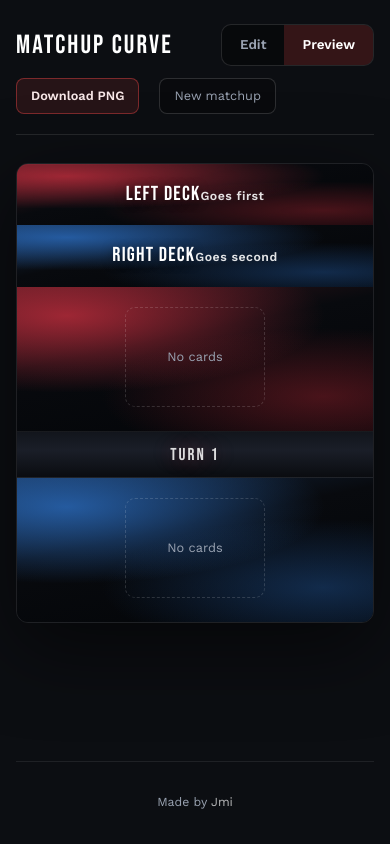
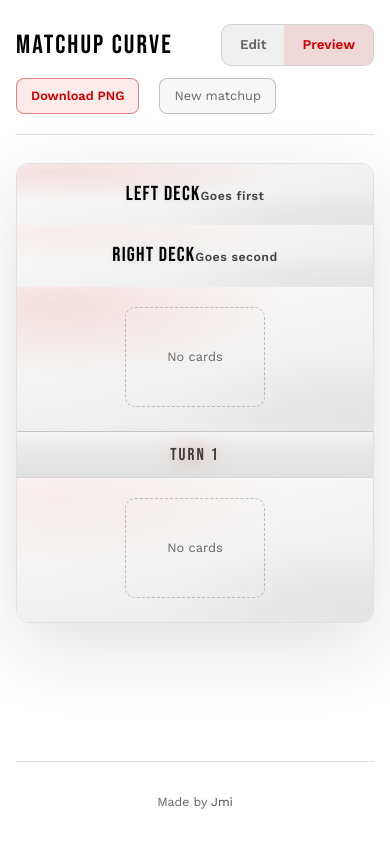
Before and after one commit to JimmyLieu/optcg-turn-simulator, a React (Vite) app: page / in a window 390 px wide. Both pictures are taken after a click on the tab "Preview". Built offline with nearby package versions, Linux system fonts and the light colour scheme.

Commit message:
Color Swap

```diff
--- a/src/App.css
+++ b/src/App.css
@@ -21,7 +21,7 @@
 .app-footer {
   margin-top: auto;
   padding-top: 32px;
-  border-top: 1px solid rgba(255, 255, 255, 0.08);
+  border-top: 1px solid var(--border);
 }
 
 .app-footer__credit {
@@ -32,12 +32,12 @@
 }
 
 .app-footer__credit a {
-  color: rgba(255, 255, 255, 0.72);
+  color: var(--text-soft);
   text-decoration: none;
 }
 
 .app-footer__credit a:hover {
-  color: #fff;
+  color: var(--text);
   text-decoration: underline;
 }
 
@@ -48,7 +48,7 @@
   gap: 12px 20px;
   margin-bottom: 28px;
   padding-bottom: 20px;
-  border-bottom: 1px solid rgba(255, 255, 255, 0.1);
+  border-bottom: 1px solid var(--border);
 }
 
 .app-toolbar__title {
@@ -56,7 +56,7 @@
   font-family: 'Bebas Neue', sans-serif;
   font-size: 1.75rem;
   letter-spacing: 0.08em;
-  color: #fff;
+  color: var(--text);
   flex: 1 1 auto;
   min-width: 8rem;
 }
@@ -64,9 +64,9 @@
 .app-toolbar__tabs {
   display: inline-flex;
   border-radius: 10px;
-  border: 1px solid rgba(255, 255, 255, 0.12);
+  border: 1px solid var(--border);
   overflow: hidden;
-  background: rgba(0, 0, 0, 0.35);
+  background: var(--bg-surface);
 }
 
 .app-toolbar__tab {
@@ -81,12 +81,12 @@
 }
 
 .app-toolbar__tab:hover {
-  color: #fff;
+  color: var(--text);
 }
 
 .app-toolbar__tab.is-active {
-  background: rgba(230, 69, 69, 0.2);
-  color: #fff;
+  background: rgba(var(--accent-rgb), 0.1);
+  color: var(--accent);
 }
 
 .app-toolbar__download {
@@ -95,15 +95,15 @@
   font-weight: 600;
   padding: 8px 14px;
   border-radius: 8px;
-  border: 1px solid rgba(230, 69, 69, 0.45);
-  background: rgba(230, 69, 69, 0.12);
-  color: #f8e8e8;
+  border: 1px solid rgba(var(--accent-rgb), 0.45);
+  background: rgba(var(--accent-rgb), 0.08);
+  color: var(--accent);
   cursor: pointer;
 }
 
 .app-toolbar__download:hover:not(:disabled) {
-  background: rgba(230, 69, 69, 0.22);
-  border-color: rgba(230, 69, 69, 0.6);
+  background: rgba(var(--accent-rgb), 0.22);
+  border-color: rgba(var(--accent-rgb), 0.6);
 }
 
 .app-toolbar__download:disabled {
@@ -116,15 +116,15 @@
   font-size: 0.85rem;
   padding: 8px 14px;
   border-radius: 8px;
-  border: 1px solid rgba(255, 255, 255, 0.15);
-  background: rgba(0, 0, 0, 0.25);
+  border: 1px solid var(--border-strong);
+  background: var(--bg-elevated);
   color: var(--muted);
   cursor: pointer;
 }
 
 .app-toolbar__reset:hover {
-  color: #fff;
-  border-color: rgba(255, 255, 255, 0.28);
+  color: var(--text);
+  border-color: var(--border-strong);
 }
 
 /* Editor */
@@ -144,7 +144,7 @@
   margin: 0;
   font-size: 1.1rem;
   font-weight: 600;
-  color: #fff;
+  color: var(--text);
 }
 
 .mu-editor__hint {
@@ -157,8 +157,8 @@
   font-size: 0.8rem;
   padding: 2px 6px;
   border-radius: 4px;
-  background: rgba(255, 255, 255, 0.06);
-  color: #e8eaef;
+  background: var(--bg-surface);
+  color: var(--text);
 }
 
 .mu-editor__label {
@@ -167,7 +167,7 @@
   gap: 6px;
   font-size: 0.82rem;
   font-weight: 600;
-  color: rgba(255, 255, 255, 0.85);
+  color: var(--text-soft);
 }
 
 .mu-editor__input,
@@ -177,14 +177,14 @@
   font-weight: 400;
   padding: 10px 12px;
   border-radius: 8px;
-  border: 1px solid rgba(255, 255, 255, 0.12);
-  background: rgba(0, 0, 0, 0.35);
-  color: #fff;
+  border: 1px solid var(--border);
+  background: var(--bg-surface);
+  color: var(--text);
 }
 
 .mu-editor__input:focus,
 .mu-editor__select:focus {
-  outline: 2px solid rgba(230, 69, 69, 0.45);
+  outline: 2px solid rgba(var(--accent-rgb), 0.45);
   outline-offset: 1px;
 }
 
@@ -204,8 +204,8 @@
 .mu-editor__section--turn-order {
   padding: 16px 18px;
   border-radius: 12px;
-  border: 1px solid rgba(255, 255, 255, 0.1);
-  background: rgba(0, 0, 0, 0.2);
+  border: 1px solid var(--border);
+  background: var(--bg-surface);
 }
 
 .mu-editor__deck--leader {
@@ -218,13 +218,13 @@
   margin-bottom: 14px;
   min-height: 200px;
   border-radius: 12px;
-  border: 1px solid rgba(255, 255, 255, 0.1);
-  background: rgba(0, 0, 0, 0.35);
+  border: 1px solid var(--border);
+  background: var(--bg-surface);
   overflow: hidden;
 }
 
 .mu-editor__leader-frame.has-id {
-  border-color: rgba(255, 255, 255, 0.18);
+  border-color: var(--border-strong);
 }
 
 .mu-editor__leader-art {
@@ -251,14 +251,14 @@
   margin: 0 0 8px;
   font-size: 0.9rem;
   font-weight: 600;
-  color: #e8eaef;
+  color: var(--text);
   line-height: 1.35;
 }
 
 .mu-editor__leader-warn {
   margin: 0;
   font-size: 0.78rem;
-  color: #f0b8b8;
+  color: var(--accent-soft);
 }
 
 .mu-editor__leader-search {
@@ -284,9 +284,9 @@
   max-height: 240px;
   overflow-y: auto;
   border-radius: 10px;
-  border: 1px solid rgba(255, 255, 255, 0.14);
-  background: #141820;
-  box-shadow: 0 12px 40px rgba(0, 0, 0, 0.55);
+  border: 1px solid var(--border-strong);
+  background: var(--bg-elevated);
+  box-shadow: var(--shadow);
 }
 
 .mu-editor__leader-result {
@@ -298,7 +298,7 @@
   padding: 10px 12px;
   border: none;
   background: transparent;
-  color: #e8eaef;
+  color: var(--text);
   font: inherit;
   text-align: left;
   cursor: pointer;
@@ -306,7 +306,7 @@
 
 .mu-editor__leader-result:hover,
 .mu-editor__leader-result:focus-visible {
-  background: rgba(230, 69, 69, 0.15);
+  background: rgba(var(--accent-rgb), 0.15);
   outline: none;
 }
 
@@ -337,8 +337,8 @@
   margin: 0;
   padding: 16px 18px;
   border-radius: 12px;
-  border: 1px solid rgba(255, 255, 255, 0.1);
-  background: rgba(0, 0, 0, 0.25);
+  border: 1px solid var(--border);
+  background: var(--bg-elevated);
   display: flex;
   flex-direction: column;
   gap: 12px;
@@ -349,7 +349,7 @@
   font-family: 'Bebas Neue', sans-serif;
   font-size: 1.1rem;
   letter-spacing: 0.06em;
-  color: #fff;
+  color: var(--text);
 }
 
 .mu-editor__turns {
@@ -364,8 +364,8 @@
 .mu-editor__turn {
   padding: 18px;
   border-radius: 12px;
-  border: 1px solid rgba(255, 255, 255, 0.08);
-  background: rgba(255, 255, 255, 0.03);
+  border: 1px solid var(--border);
+  background: var(--bg-inset);
 }
 
 .mu-editor__turn-head {
@@ -380,7 +380,7 @@
   font-family: 'Bebas Neue', sans-serif;
   font-size: 1.25rem;
   letter-spacing: 0.1em;
-  color: #fff;
+  color: var(--text);
 }
 
 .mu-editor__turn-grid {
@@ -402,8 +402,8 @@
   margin: 6px 0 6px 4px;
   padding: 6px 10px;
   border-radius: 8px;
-  border: 1px dashed rgba(255, 255, 255, 0.14);
-  background: rgba(0, 0, 0, 0.15);
+  border: 1px dashed var(--border-strong);
+  background: var(--bg-inset);
 }
 
 .mu-editor__join-gap-label {
@@ -411,7 +411,7 @@
   font-weight: 700;
   text-transform: uppercase;
   letter-spacing: 0.05em;
-  color: rgba(255, 255, 255, 0.55);
+  color: var(--muted);
 }
 
 .mu-editor__join-gap-select {
@@ -419,9 +419,9 @@
   min-width: 0;
   padding: 6px 8px;
   border-radius: 6px;
-  border: 1px solid rgba(255, 255, 255, 0.12);
-  background: rgba(0, 0, 0, 0.35);
-  color: #e8eaef;
+  border: 1px solid var(--border);
+  background: var(--bg-surface);
+  color: var(--text);
   font-size: 0.85rem;
   font-weight: 600;
 }
@@ -435,8 +435,8 @@
   margin: 0 0 12px;
   padding: 12px 14px;
   border-radius: 10px;
-  border: 1px solid rgba(255, 255, 255, 0.1);
-  background: rgba(0, 0, 0, 0.2);
+  border: 1px solid var(--border);
+  background: var(--bg-surface);
 }
 
 .mu-editor__join-legend {
@@ -445,7 +445,7 @@
   font-weight: 700;
   text-transform: uppercase;
   letter-spacing: 0.06em;
-  color: rgba(255, 255, 255, 0.65);
+  color: var(--muted);
 }
 
 .mu-editor__join-options {
@@ -462,12 +462,12 @@
   gap: 6px 8px;
   font-size: 0.88rem;
   font-weight: 600;
-  color: #e8eaef;
+  color: var(--text);
   cursor: pointer;
 }
 
 .mu-editor__join-option input {
-  accent-color: #e64545;
+  accent-color: var(--accent);
 }
 
 .mu-editor__join-hint {
@@ -482,7 +482,7 @@
   margin: 0 0 10px;
   font-size: 0.95rem;
   font-weight: 600;
-  color: rgba(255, 255, 255, 0.9);
+  color: var(--text-soft);
 }
 
 .mu-editor__side {
@@ -529,7 +529,7 @@
 }
 
 .mu-editor__card-pick-error {
-  color: #f0b8b8;
+  color: var(--accent-soft);
 }
 
 .mu-editor__label--compact {
@@ -559,30 +559,30 @@
   font-weight: 600;
   padding: 8px 12px;
   border-radius: 8px;
-  border: 1px solid rgba(255, 255, 255, 0.12);
-  background: rgba(0, 0, 0, 0.3);
-  color: #e8eaef;
+  border: 1px solid var(--border);
+  background: var(--bg-surface);
+  color: var(--text);
   cursor: pointer;
 }
 
 .mu-editor__btn:hover {
-  border-color: rgba(255, 255, 255, 0.22);
+  border-color: var(--border-strong);
 }
 
 .mu-editor__btn--primary {
   align-self: flex-start;
-  border-color: rgba(230, 69, 69, 0.45);
-  background: rgba(230, 69, 69, 0.15);
+  border-color: rgba(var(--accent-rgb), 0.45);
+  background: rgba(var(--accent-rgb), 0.15);
 }
 
 .mu-editor__btn--primary:hover {
-  background: rgba(230, 69, 69, 0.25);
+  background: rgba(var(--accent-rgb), 0.25);
 }
 
 .mu-editor__btn--danger {
   font-size: 0.8rem;
-  color: #f0a8a8;
-  border-color: rgba(230, 69, 69, 0.35);
+  color: var(--accent-soft);
+  border-color: rgba(var(--accent-rgb), 0.35);
 }
 
 .mu-editor__btn--danger:disabled {
@@ -598,7 +598,7 @@
   justify-content: center;
   padding: 16px;
   border-radius: 10px;
-  border: 1px dashed rgba(255, 255, 255, 0.15);
+  border: 1px dashed var(--border-strong);
   color: var(--muted);
   font-size: 0.85rem;
 }
@@ -606,10 +606,8 @@
 .curve-board {
   border-radius: 12px;
   overflow: hidden;
-  border: 1px solid rgba(255, 255, 255, 0.08);
-  box-shadow:
-    0 24px 80px rgba(0, 0, 0, 0.55),
-    inset 0 1px 0 rgba(255, 255, 255, 0.06);
+  border: 1px solid var(--border);
+  box-shadow: var(--shadow-strong);
 }
 
 .curve-header {
@@ -645,164 +643,15 @@
   font-size: clamp(1.35rem, 2.5vw, 1.75rem);
   letter-spacing: 0.06em;
   text-transform: uppercase;
-  color: #fff;
-  text-shadow: 0 2px 12px rgba(0, 0, 0, 0.45);
+  color: var(--text);
+  text-shadow: 0 1px 4px rgba(0, 0, 0, 0.08);
 }
 
 .curve-banner__role {
   font-size: 0.82rem;
   font-weight: 600;
-  color: rgba(255, 255, 255, 0.88);
+  color: var(--text-soft);
   letter-spacing: 0.04em;
-}
-
-/* OPTCG colors: single-color panels */
-.deck-panel--mono-red {
-  background:
-    radial-gradient(120% 85% at 12% 18%, rgba(180, 40, 55, 0.88), transparent 55%),
-    radial-gradient(90% 70% at 88% 82%, rgba(90, 20, 30, 0.45), transparent 50%),
-    linear-gradient(168deg, #1a0a10 0%, #0c0812 100%);
-}
-
-.deck-panel--mono-black {
-  background:
-    radial-gradient(110% 80% at 15% 25%, rgba(55, 48, 62, 0.85), transparent 52%),
-    radial-gradient(95% 75% at 85% 75%, rgba(25, 22, 30, 0.7), transparent 48%),
-    linear-gradient(175deg, #121018 0%, #0a090d 100%);
-}
-
-.deck-panel--mono-yellow {
-  background:
-    radial-gradient(115% 85% at 82% 20%, rgba(200, 155, 35, 0.55), transparent 50%),
-    radial-gradient(100% 70% at 12% 78%, rgba(120, 90, 20, 0.35), transparent 52%),
-    linear-gradient(170deg, #141008 0%, #0e0c08 100%);
-}
-
-.deck-panel--mono-blue {
-  background:
-    radial-gradient(110% 85% at 85% 22%, rgba(35, 95, 165, 0.75), transparent 52%),
-    radial-gradient(95% 70% at 10% 80%, rgba(20, 55, 110, 0.45), transparent 50%),
-    linear-gradient(185deg, #0a1220 0%, #060c18 100%);
-}
-
-.deck-panel--mono-green {
-  background:
-    radial-gradient(115% 85% at 18% 22%, rgba(40, 130, 75, 0.65), transparent 52%),
-    radial-gradient(90% 70% at 88% 78%, rgba(18, 65, 42, 0.45), transparent 48%),
-    linear-gradient(172deg, #081410 0%, #060f0c 100%);
-}
-
-.deck-panel--mono-purple {
-  background:
-    radial-gradient(115% 85% at 78% 22%, rgba(110, 55, 155, 0.62), transparent 52%),
-    radial-gradient(95% 72% at 15% 78%, rgba(55, 28, 88, 0.48), transparent 48%),
-    linear-gradient(178deg, #140e1a 0%, #0a0812 100%);
-}
-
-/* Two-color panels (sorted class names: black-blue, black-green, …) */
-.deck-panel--dual-black-blue {
-  background:
-    radial-gradient(100% 80% at 8% 30%, rgba(48, 44, 58, 0.9), transparent 52%),
-    radial-gradient(100% 80% at 92% 70%, rgba(32, 88, 150, 0.55), transparent 50%),
-    linear-gradient(160deg, #0e0c12 0%, #0a101c 100%);
-}
-
-.deck-panel--dual-black-green {
-  background:
-    radial-gradient(100% 80% at 10% 28%, rgba(42, 38, 48, 0.88), transparent 52%),
-    radial-gradient(95% 75% at 90% 72%, rgba(28, 95, 58, 0.5), transparent 48%),
-    linear-gradient(165deg, #0c0a10 0%, #081210 100%);
-}
-
-.deck-panel--dual-black-purple {
-  background:
-    radial-gradient(100% 80% at 10% 28%, rgba(44, 40, 52, 0.88), transparent 52%),
-    radial-gradient(95% 75% at 88% 72%, rgba(95, 48, 125, 0.52), transparent 48%),
-    linear-gradient(168deg, #0e0a12 0%, #100818 100%);
-}
-
-.deck-panel--dual-black-red {
-  background:
-    radial-gradient(105% 82% at 12% 25%, rgba(50, 44, 52, 0.88), transparent 52%),
-    radial-gradient(100% 78% at 88% 75%, rgba(130, 32, 42, 0.55), transparent 50%),
-    linear-gradient(168deg, #100c10 0%, #140a0e 100%);
-}
-
-.deck-panel--dual-black-yellow {
-  background:
-    radial-gradient(100% 80% at 10% 30%, rgba(46, 42, 50, 0.88), transparent 52%),
-    radial-gradient(95% 75% at 88% 68%, rgba(155, 115, 28, 0.45), transparent 50%),
-    linear-gradient(170deg, #0e0c10 0%, #121008 100%);
-}
-
-.deck-panel--dual-blue-green {
-  background:
-    radial-gradient(105% 85% at 85% 22%, rgba(30, 85, 155, 0.65), transparent 52%),
-    radial-gradient(95% 78% at 12% 78%, rgba(32, 125, 72, 0.48), transparent 48%),
-    linear-gradient(178deg, #081018 0%, #081410 100%);
-}
-
-.deck-panel--dual-blue-purple {
-  background:
-    radial-gradient(105% 82% at 82% 22%, rgba(34, 88, 158, 0.62), transparent 52%),
-    radial-gradient(98% 78% at 14% 76%, rgba(92, 48, 138, 0.52), transparent 48%),
-    linear-gradient(172deg, #0a101c 0%, #100818 100%);
-}
-
-.deck-panel--dual-blue-red {
-  background:
-    radial-gradient(105% 82% at 82% 20%, rgba(38, 92, 165, 0.65), transparent 52%),
-    radial-gradient(100% 78% at 15% 78%, rgba(150, 38, 52, 0.52), transparent 50%),
-    linear-gradient(168deg, #0a101c 0%, #160a10 100%);
-}
-
-.deck-panel--dual-blue-yellow {
-  background:
-    radial-gradient(100% 82% at 80% 22%, rgba(36, 88, 155, 0.62), transparent 52%),
-    radial-gradient(95% 75% at 15% 75%, rgba(165, 125, 28, 0.42), transparent 50%),
-    linear-gradient(172deg, #0a1218 0%, #141008 100%);
-}
-
-.deck-panel--dual-green-purple {
-  background:
-    radial-gradient(105% 82% at 20% 24%, rgba(36, 118, 70, 0.55), transparent 52%),
-    radial-gradient(98% 78% at 82% 74%, rgba(100, 52, 145, 0.48), transparent 48%),
-    linear-gradient(175deg, #081410 0%, #100a18 100%);
-}
-
-.deck-panel--dual-green-red {
-  background:
-    radial-gradient(105% 82% at 18% 25%, rgba(38, 125, 72, 0.58), transparent 52%),
-    radial-gradient(100% 78% at 85% 75%, rgba(145, 36, 48, 0.52), transparent 50%),
-    linear-gradient(168deg, #081410 0%, #150a10 100%);
-}
-
-.deck-panel--dual-green-yellow {
-  background:
-    radial-gradient(105% 85% at 20% 22%, rgba(36, 118, 68, 0.55), transparent 52%),
-    radial-gradient(95% 78% at 82% 75%, rgba(168, 128, 32, 0.42), transparent 48%),
-    linear-gradient(175deg, #081410 0%, #121008 100%);
-}
-
-.deck-panel--dual-purple-red {
-  background:
-    radial-gradient(105% 82% at 78% 22%, rgba(105, 52, 148, 0.58), transparent 52%),
-    radial-gradient(100% 78% at 18% 76%, rgba(150, 38, 50, 0.52), transparent 50%),
-    linear-gradient(170deg, #120a18 0%, #160a10 100%);
-}
-
-.deck-panel--dual-purple-yellow {
-  background:
-    radial-gradient(105% 82% at 75% 22%, rgba(108, 55, 150, 0.52), transparent 52%),
-    radial-gradient(98% 78% at 18% 76%, rgba(168, 125, 32, 0.42), transparent 48%),
-    linear-gradient(172deg, #100818 0%, #141008 100%);
-}
-
-.deck-panel--dual-red-yellow {
-  background:
-    radial-gradient(108% 82% at 18% 22%, rgba(165, 42, 55, 0.65), transparent 52%),
-    radial-gradient(100% 78% at 82% 75%, rgba(175, 130, 32, 0.45), transparent 50%),
-    linear-gradient(170deg, #160a0e 0%, #141008 100%);
 }
 
 .curve-body {
@@ -830,11 +679,11 @@
 }
 
 .turn-row__side--first {
-  border-right: 1px solid rgba(255, 255, 255, 0.05);
+  border-right: 1px solid var(--border);
 }
 
 .turn-row__side--second {
-  border-left: 1px solid rgba(255, 255, 255, 0.05);
+  border-left: 1px solid var(--border);
 }
 
 .turn-row__plays {
@@ -845,9 +694,9 @@
 }
 
 .turn-spine {
-  background: linear-gradient(180deg, #12151c 0%, var(--spine) 40%, #0a0c10 100%);
-  border-left: 1px solid rgba(255, 255, 255, 0.06);
-  border-right: 1px solid rgba(255, 255, 255, 0.06);
+  background: linear-gradient(180deg, #f5f5f5 0%, var(--spine) 40%, #e0e0e0 100%);
+  border-left: 1px solid var(--border);
+  border-right: 1px solid var(--border);
   display: flex;
   align-items: center;
   justify-content: center;
@@ -859,25 +708,25 @@
   letter-spacing: 0.12em;
   writing-mode: vertical-rl;
   transform: rotate(180deg);
-  color: rgba(255, 255, 255, 0.85);
-  text-shadow: 0 0 20px rgba(230, 69, 69, 0.35);
+  color: var(--text-soft);
+  text-shadow: 0 0 20px rgba(var(--accent-rgb), 0.35);
 }
 
 .turn-callout {
   margin: 0;
   font-size: 0.78rem;
   font-weight: 600;
-  color: rgba(255, 255, 255, 0.75);
+  color: var(--text-soft);
   text-align: center;
   max-width: 18rem;
 }
 
 .turn-callout--emphasis {
-  background: rgba(0, 0, 0, 0.55);
-  color: #fff;
+  background: var(--bg-surface);
+  color: var(--text);
   padding: 10px 14px;
   border-radius: 10px;
-  border: 1px solid rgba(255, 255, 255, 0.12);
+  border: 1px solid var(--border);
   font-size: 0.85rem;
   letter-spacing: 0.04em;
 }
@@ -935,14 +784,14 @@
   min-width: 2rem;
   padding: 4px 8px;
   border-radius: 6px;
-  background: rgba(255, 255, 255, 0.92);
-  color: #111;
+  background: #000000;
+  color: #ffffff;
   font-size: 0.72rem;
   font-weight: 800;
   text-transform: uppercase;
   letter-spacing: 0.06em;
   align-self: center;
-  box-shadow: 0 2px 8px rgba(0, 0, 0, 0.25);
+  box-shadow: 0 2px 8px rgba(0, 0, 0, 0.12);
 }
 
 .flow-arrow {
@@ -988,20 +837,20 @@
   height: 156px;
   object-fit: cover;
   border-radius: 8px;
-  border: 2px solid rgba(255, 255, 255, 0.2);
-  box-shadow: 0 8px 24px rgba(0, 0, 0, 0.45);
+  border: 2px solid var(--border-strong);
+  box-shadow: 0 8px 24px rgba(0, 0, 0, 0.12);
 }
 
 .card-thumb__skeleton {
   width: 112px;
   height: 156px;
   border-radius: 8px;
-  border: 2px solid rgba(255, 255, 255, 0.12);
+  border: 2px solid var(--border);
   background: linear-gradient(
     110deg,
-    rgba(255, 255, 255, 0.04) 0%,
-    rgba(255, 255, 255, 0.12) 40%,
-    rgba(255, 255, 255, 0.04) 80%
+    rgba(0, 0, 0, 0.04) 0%,
+    rgba(0, 0, 0, 0.08) 40%,
+    rgba(0, 0, 0, 0.04) 80%
   );
   background-size: 200% 100%;
   animation: card-shimmer 1.2s ease-in-out infinite;
@@ -1020,20 +869,20 @@
   width: 112px;
   height: 156px;
   border-radius: 8px;
-  border: 2px dashed rgba(230, 69, 69, 0.45);
+  border: 2px dashed rgba(var(--accent-rgb), 0.45);
   display: flex;
   flex-direction: column;
   align-items: center;
   justify-content: center;
   gap: 6px;
   padding: 8px;
-  background: rgba(0, 0, 0, 0.35);
+  background: var(--bg-elevated);
 }
 
 .card-thumb__error-id {
   font-size: 0.65rem;
   font-weight: 700;
-  color: rgba(255, 255, 255, 0.85);
+  color: var(--text-soft);
   text-align: center;
   word-break: break-all;
 }
@@ -1129,8 +978,8 @@
     padding: 10px 0;
     border-left: none;
     border-right: none;
-    border-top: 1px solid rgba(255, 255, 255, 0.06);
-    border-bottom: 1px solid rgba(255, 255, 255, 0.06);
+    border-top: 1px solid var(--border);
+    border-bottom: 1px solid var(--border);
   }
 
   .turn-spine__label {
--- a/src/index.css
+++ b/src/index.css
@@ -1,12 +1,25 @@
 @import url('https://fonts.googleapis.com/css2?family=Bebas+Neue&family=Work+Sans:ital,wght@0,400;0,600;0,700;1,400&display=swap');
 
 :root {
-  --bg-deep: #0c0e12;
-  --text: #e8eaef;
-  --muted: #9aa3b2;
-  --spine: #1a1e28;
-  --border-dash: rgba(255, 255, 255, 0.22);
-  --arrow: #e64545;
+  color-scheme: light;
+
+  --bg-deep: #ffffff;
+  --bg-elevated: #f7f7f7;
+  --bg-surface: #f0f0f0;
+  --bg-inset: #fafafa;
+  --text: #000000;
+  --text-soft: rgba(0, 0, 0, 0.72);
+  --muted: #666666;
+  --border: rgba(0, 0, 0, 0.12);
+  --border-strong: rgba(0, 0, 0, 0.22);
+  --spine: #e8e8e8;
+  --border-dash: rgba(0, 0, 0, 0.18);
+  --accent: #d40000;
+  --accent-rgb: 212, 0, 0;
+  --accent-soft: #b30000;
+  --arrow: var(--accent);
+  --shadow: 0 12px 40px rgba(0, 0, 0, 0.1);
+  --shadow-strong: 0 24px 80px rgba(0, 0, 0, 0.12);
 
   font-family: 'Work Sans', system-ui, sans-serif;
   font-size: 15px;
--- a/src/lib/deckTheme.ts
+++ b/src/lib/deckTheme.ts
@@ -1,45 +1,21 @@
 import type { CSSProperties } from 'react'
-import type { DeckColor, DeckColors } from './deckColors'
+import type { DeckColors } from './deckColors'
 
-/** Display RGB tuned to match OPTCG identity colors on dark panels. */
-const RGB: Record<DeckColor, [number, number, number]> = {
-  red: [198, 46, 62],
-  black: [44, 40, 52],
-  yellow: [220, 172, 48],
-  blue: [44, 112, 198],
-  green: [52, 158, 98],
-  purple: [132, 64, 178],
-}
-
-function rgba(rgb: [number, number, number], a: number): string {
-  const [r, g, b] = rgb
+function rgba(r: number, g: number, b: number, a: number): string {
   return `rgba(${r},${g},${b},${a})`
 }
 
-function mixTowardBlack(rgb: [number, number, number], amount: number): [number, number, number] {
-  return [
-    Math.round(rgb[0] * (1 - amount)),
-    Math.round(rgb[1] * (1 - amount)),
-    Math.round(rgb[2] * (1 - amount)),
-  ]
-}
-
 /**
- * Panel background derived from leader / deck colors (matches API-mapped `DeckColors`).
+ * Monochrome panel — white/gray with a subtle red accent when the deck is red.
  */
 export function deckPanelStyle(colors: DeckColors): CSSProperties {
-  const primary = RGB[colors.primary]
-  const secondaryRaw =
-    colors.secondary && colors.secondary !== colors.primary
-      ? RGB[colors.secondary]
-      : mixTowardBlack(primary, 0.42)
-
-  const deep = [8, 10, 14] as [number, number, number]
+  const hasRed = colors.primary === 'red' || colors.secondary === 'red'
+  const redGlow = hasRed ? 0.1 : 0.05
 
   const bg = [
-    `radial-gradient(125% 92% at 14% 20%, ${rgba(primary, 0.75)} 0%, transparent 58%)`,
-    `radial-gradient(115% 88% at 86% 76%, ${rgba(secondaryRaw, 0.62)} 0%, transparent 54%)`,
-    `linear-gradient(168deg, ${rgba(primary, 0.28)} 0%, ${rgba(deep, 1)} 38%, #030508 100%)`,
+    `radial-gradient(120% 90% at 10% 12%, ${rgba(212, 0, 0, redGlow)} 0%, transparent 55%)`,
+    `radial-gradient(100% 85% at 92% 88%, ${rgba(0, 0, 0, 0.04)} 0%, transparent 52%)`,
+    `linear-gradient(168deg, #fafafa 0%, #f4f4f4 42%, #ebebeb 100%)`,
   ].join(', ')
 
   return { background: bg }
--- a/src/lib/exportMatchupPng.ts
+++ b/src/lib/exportMatchupPng.ts
@@ -1,7 +1,7 @@
 import { toPng } from 'html-to-image'
 
 /** Matches :root --bg-deep so letterboxing matches the app. */
-const EXPORT_BG = '#0c0e12'
+const EXPORT_BG = '#ffffff'
 
 function waitForImages(root: HTMLElement): Promise<void> {
   const imgs = root.querySelectorAll('img')
```
